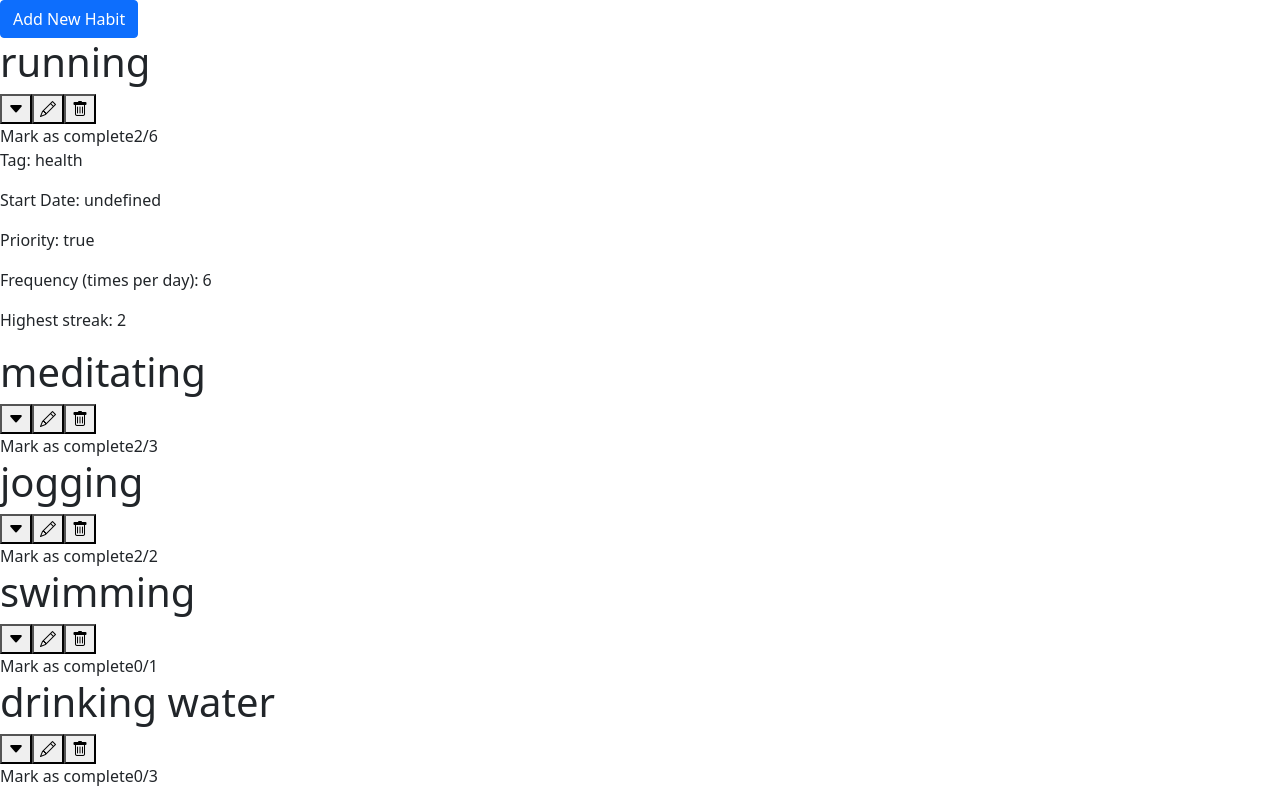
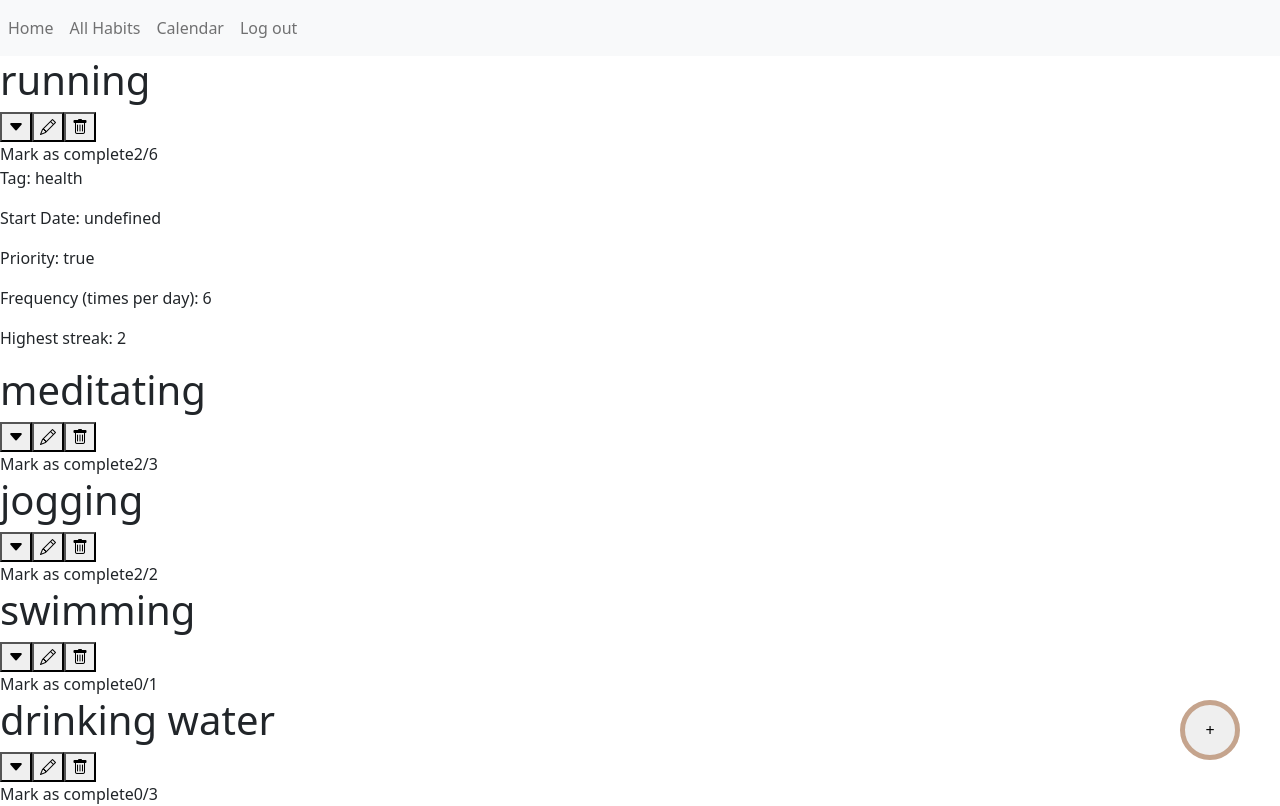
Before and after one commit to crnel179/Habit, a website: page client/static/html/habitsView.html in a window 1280 px wide. Drawn offline with nearby package versions, Linux system fonts and the light colour scheme.

Commit message:
Added navbar

```diff
--- a/client/static/css/habitsView.css
+++ b/client/static/css/habitsView.css
@@ -27,3 +27,16 @@
     color: black;
     cursor: pointer;
 }
+
+
+.float-btn {
+  width: 60px;
+  height: 60px;
+  border-radius: 50%;
+  color: black;
+  border: solid 5px #C5A48D;
+  position: fixed;
+  bottom: 40px;
+  right: 40px;
+  cursor: pointer;
+}
--- a/client/static/html/habitsView.html
+++ b/client/static/html/habitsView.html
@@ -16,9 +16,30 @@
 <body>
 
     <header>
-        <nav>
-            <button id="add-habit-btn" class="btn btn-primary">Add New Habit</button>
+
+        <nav class="navbar navbar-expand-md navbar-light bg-light">
+            <button class="navbar-toggler" type="button" data-toggle="collapse" data-target="#navbarSupportedContent" aria-controls="navbarSupportedContent" aria-expanded="false" aria-label="Toggle navigation">
+                <span class="navbar-toggler-icon"></span>
+            </button>
+
+            <div class="collapse navbar-collapse" id="navbarSupportedContent">
+                <ul class="navbar-nav mr-auto">
+                    <li class="nav-item">
+                        <a class="nav-link" href="./landing.html">Home</a>
+                    </li>
+                    <li class="nav-item">
+                        <a class="nav-link" href="./habitsView.html">All Habits</a>
+                    </li>
+                    <li class="nav-item">
+                        <a class="nav-link" href="#">Calendar</a>
+                    </li>
+                    <li class="nav-item">
+                        <a class="nav-link" href="../../index.html" onclick="logout()">Log out</a>
+                    </li>
+                </ul>
+            </div>
         </nav>
+
     </header>
 
     <main>
@@ -102,6 +123,8 @@
 
         <section id="main"></section>
 
+        <button id="add-habit-btn" class="float-btn">+</button>
+
     </main>
 
     <footer></footer>
--- a/client/static/js/helpers.js
+++ b/client/static/js/helpers.js
@@ -89,7 +89,7 @@ function makeElement(element, atts) {
 
 function logout(){
     localStorage.clear();
-    // window.location =
+    console.log('logged out');
 }
 
 function currentUser(){
```
Also changed, not shown: client/index.html (+1 -5 lines), client/static/html/landing.html (+21 -2 lines), client/static/css/auth.css (renamed from client/static/css/login.css), client/static/css/landing.css (added), client/static/css/modal.css (added).
